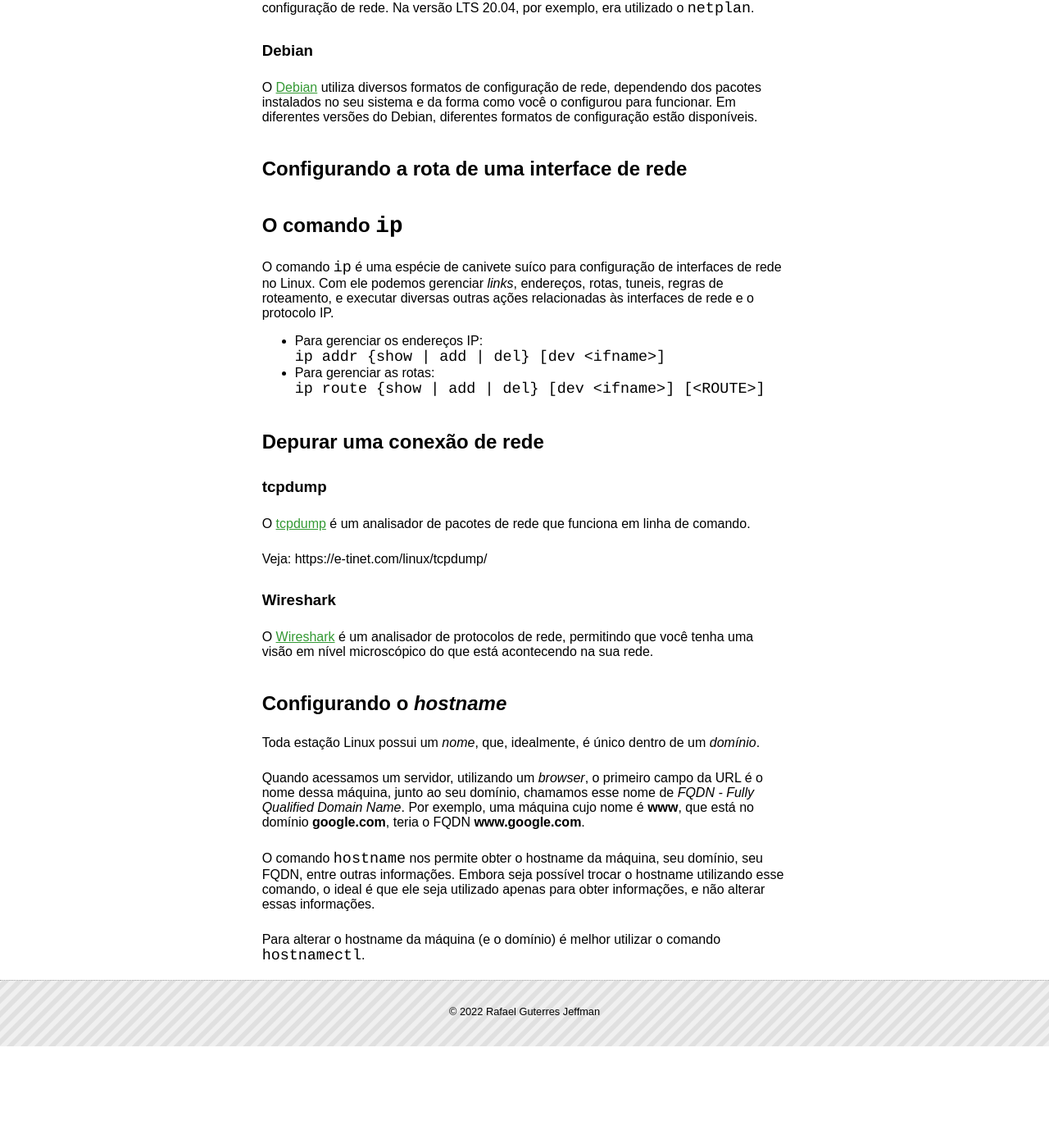
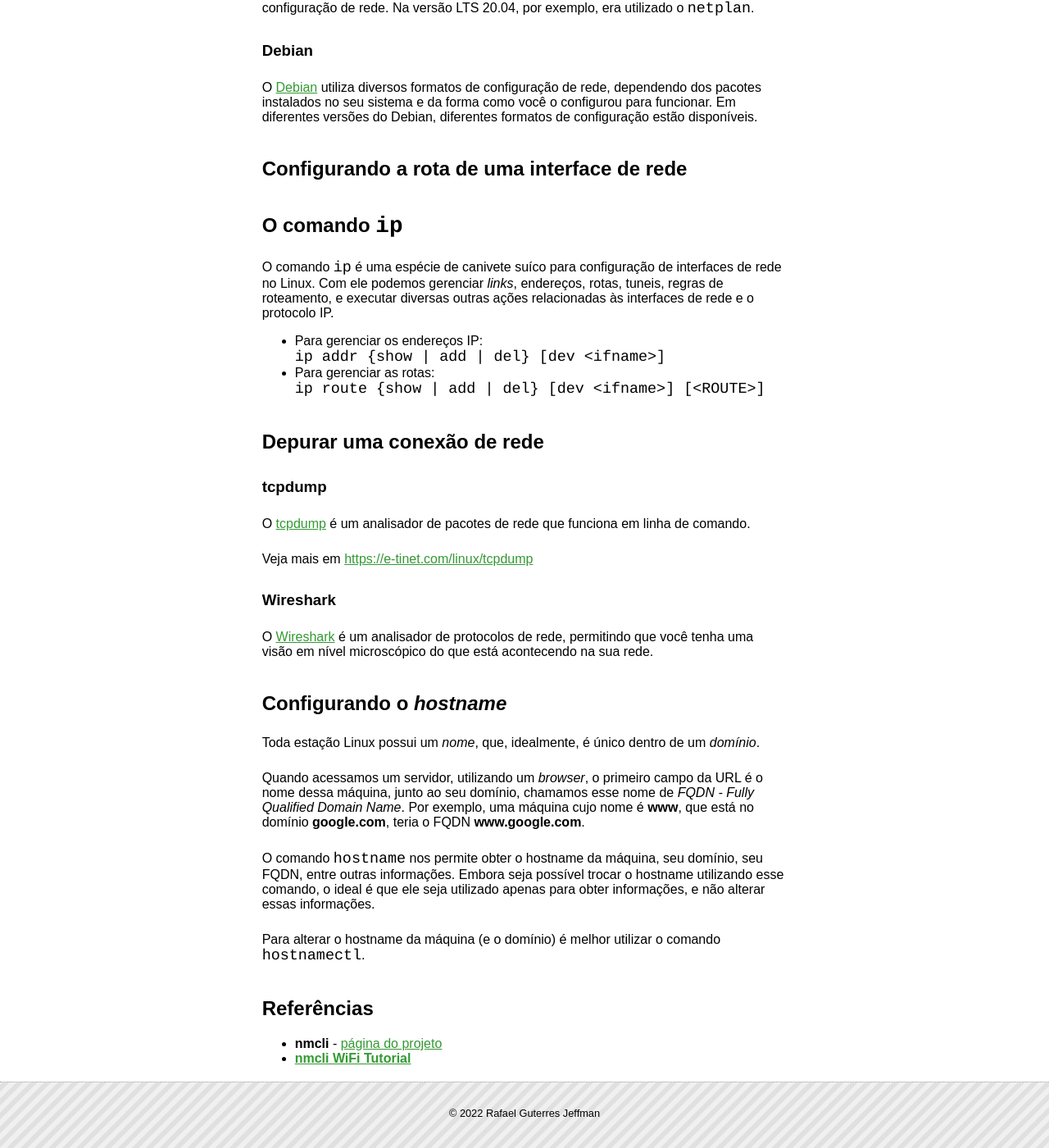
Before and after one commit to rafasgj/rafaeljeffman.com, a Jekyll site: the page built from teaching/senai/soca/linux-net.md, in a window 1280 px wide and 1400 px high, scrolled down 1867 px. Shown: the whole window at 82% size. Built offline with Jekyll 4.4.1, drawn with Linux system fonts in a browser that asks for light colours; nearby versions of some CDN libraries; before the commit the page ends 3143 px from its top, so only the background shows below that.

Commit message:
soca/linux-net: Added 'references'.

```diff
--- a/teaching/senai/soca/linux-net.md
+++ b/teaching/senai/soca/linux-net.md
@@ -92,7 +92,7 @@ O comando `ip` é uma espécie de canivete suíco para configuração de interfa
 
 O [tcpdump] é um analisador de pacotes de rede que funciona em linha de comando.
 
-Veja: https://e-tinet.com/linux/tcpdump/
+Veja mais em [https://e-tinet.com/linux/tcpdump](https://e-tinet.com/linux/tcpdump)
 
 ### Wireshark
 
@@ -110,6 +110,11 @@ O comando `hostname` nos permite obter o hostname da máquina, seu domínio, seu
 Para alterar o hostname da máquina (e o domínio) é melhor utilizar o comando `hostnamectl`.
 
 
+## Referências
+
+* **nmcli** - [página do projeto](https://developer-old.gnome.org/NetworkManager/stable/mcli.html)
+* [**nmcli WiFi Tutorial**](https://fedingo.com/how-to-connect-to-wifi-using-nmcli/)
+
 <!-- links -->
 [Red Hat Enterprise Linux]: https://www.redhat.com/en/technologies/linux-platforms/enterprise-linux
 [Ubuntu]: https://ubuntu.com
```
